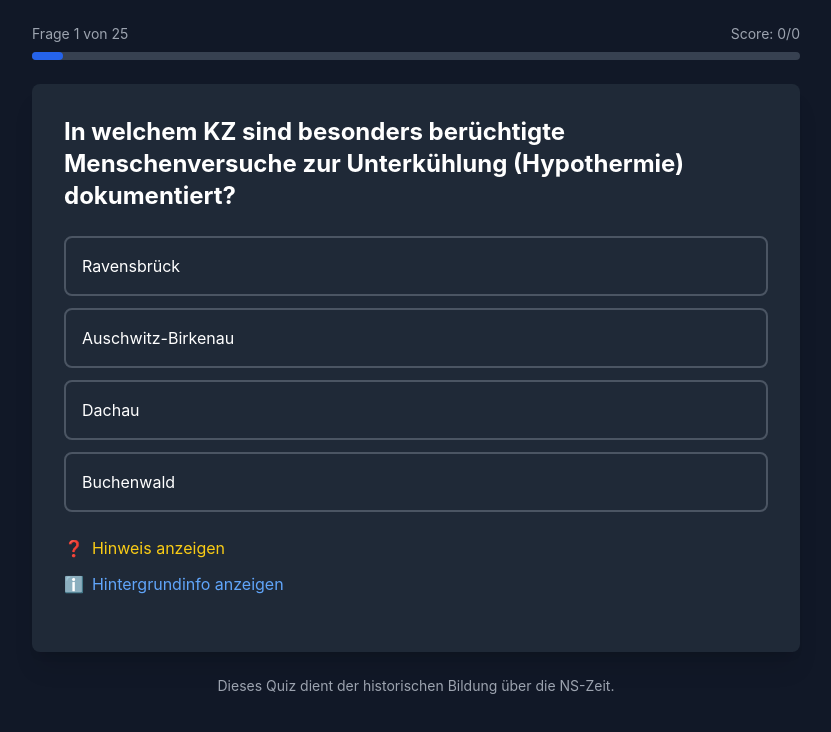
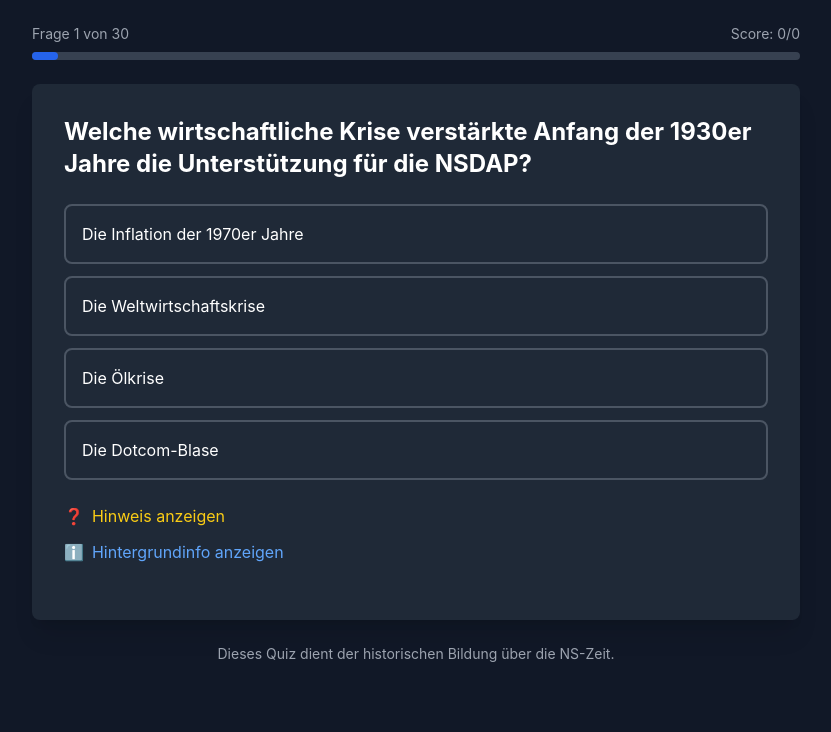
Before and after one commit to Doridewrfisch/Quiz-ns-zeit, a plain HTML site: page index.html in a window 1280 px wide. Shown: the whole page, without its empty margins (224-1055 px from the left). Drawn offline with nearby package versions, Linux system fonts and the light colour scheme.

Commit message:
Update index.html
Mit mehr stuff oder so

```diff
--- a/index.html
+++ b/index.html
@@ -15,8 +15,13 @@
     <div id="app"></div>
 
     <script>
-        // Basisfragen unverändert (Quelle: angepasste Lehrinhalte)
+        // Basisfragen (erweitert um 5 neue Fragen zur Machtübernahme)
         const baseQuestions = [
+            { question: "Welche wirtschaftliche Krise verstärkte Anfang der 1930er Jahre die Unterstützung für die NSDAP?", options: ["Die Ölkrise", "Die Weltwirtschaftskrise", "Die Inflation der 1970er Jahre", "Die Dotcom-Blase"], correct: 1, hint: "Diese Krise begann 1929 und führte zu massiver Arbeitslosigkeit in Deutschland.", info: "Die Weltwirtschaftskrise ab 1929 führte zu massiver Arbeitslosigkeit und Verarmung. Viele Menschen verloren das Vertrauen in die Demokratie der Weimarer Republik und wandten sich radikalen Parteien wie der NSDAP zu, die Besserung versprachen." },
+            { question: "Welche Position erhielt Hitler am 30. Januar 1933?", options: ["Reichspräsident", "Reichstagspräsident", "Reichskanzler", "Außenminister"], correct: 2, hint: "Er wurde vom Reichspräsidenten Hindenburg in dieses Amt berufen.", info: "Hitler wurde nicht durch eine Mehrheit gewählt, sondern vom Reichspräsidenten Paul von Hindenburg zum Reichskanzler ernannt. Konservative Politiker glaubten, sie könnten ihn 'benutzen' und kontrollieren - ein fataler Fehler." },
+            { question: "Welches Ereignis nutzte die NSDAP 1933, um politische Gegner zu verfolgen und Grundrechte einzuschränken?", options: ["Das Münchener Abkommen", "Der Reichstagsbrand", "Der Hitler-Ludendorff-Putsch", "Die Nacht der langen Messer"], correct: 1, hint: "Dieses Gebäude brannte im Februar 1933, und die Kommunisten wurden dafür verantwortlich gemacht.", info: "Nach dem Brand des Reichstagsgebäudes beschuldigte die NSDAP die Kommunisten. Mit der Reichstagsbrandverordnung wurden viele Grundrechte außer Kraft gesetzt, was Verhaftungen politischer Gegner und den Aufbau einer Diktatur erleichterte." },
+            { question: "Wie hieß das Gesetz, das Hitler im März 1933 nahezu unbegrenzte Gesetzgebungsbefugnisse gab?", options: ["Ermächtigungsgesetz", "Nürnberger Gesetz", "Weimarer Verfassungsgesetz", "Gleichschaltungsgesetz"], correct: 0, hint: "Der Name dieses Gesetzes beschreibt, was es tat: Es ermächtigte die Regierung zu unbeschränkter Macht.", info: "Das Ermächtigungsgesetz erlaubte der Regierung, ohne Zustimmung des Reichstags Gesetze zu erlassen - sogar solche, die die Verfassung änderten. Damit war der entscheidende Schritt zur Aufhebung der Demokratie getan." },
+            { question: "Wie nennt man die systematische Ausschaltung politischer und gesellschaftlicher Institutionen zugunsten der NSDAP im Jahr 1933/34?", options: ["Appeasement", "Gleichschaltung", "Entnazifizierung", "Reparationen"], correct: 1, hint: "Dieser Begriff bedeutet, dass alle Bereiche des öffentlichen Lebens auf eine Linie gebracht wurden.", info: "'Gleichschaltung' bedeutete, dass alle Bereiche des öffentlichen Lebens - Medien, Vereine, Verwaltung, Kultur - unter Kontrolle der NSDAP gebracht wurden. Damit wurde die Diktatur vollständig etabliert." },
             { question: "In welchem KZ sind besonders berüchtigte Menschenversuche zur Unterkühlung (Hypothermie) dokumentiert?", options: ["Dachau", "Auschwitz-Birkenau", "Ravensbrück", "Buchenwald"], correct: 0, hint: "Diese Versuche wurden im Zusammenhang mit Luftfahrtforschung und medizinischen Tests durchgeführt.", info: "Dachau: dokumentierte Unterkühlungs- und Druckkammer‑Versuche an Häftlingen." },
             { question: "In welchem Lager führte Josef Mengele besonders grausame Experimente an Zwillingen durch?", options: ["Auschwitz-Birkenau", "Dachau", "Buchenwald", "Ravensbrück"], correct: 0, hint: "Der Arzt wurde als 'Todesengel' bekannt.", info: "Josef Mengele praktizierte in Auschwitz und führte insbesondere an Zwillingen, Kindern und anderen Häftlingen brutale Experimente durch." },
             { question: "Welches der genannten Lager war hauptsächlich ein Konzentrationslager für Frauen, in dem u. a. medizinische Versuche an Frauen stattfanden?", options: ["Ravensbrück", "Dachau", "Buchenwald", "Auschwitz-Birkenau"], correct: 0, hint: "Es lag nördlich von Berlin und war primär für weibliche Häftlinge vorgesehen.", info: "Ravensbrück war das größte Frauenkonzentrationslager; dort sind zahlreiche Misshandlungen und Versuche dokumentiert." },
@@ -59,7 +64,7 @@
                 return {
                     question: q.question,
                     type: 'year',
-                    answer: q.answer, // numerische Jahresantwort
+                    answer: q.answer,
                     hint: q.hint,
                     info: q.info
                 };
@@ -87,7 +92,6 @@
         let answeredQuestions = [];
         let showResult = false;
 
-        // Render- und Interaktionsfunktionen (unverändert, nur leicht bereinigt)
         function render() {
             const app = document.getElementById('app');
 
@@ -222,7 +226,7 @@
 
         function handleAnswer(index) {
             const currentQ = questions[currentQuestion];
-            if (currentQ.type === 'year') return; // year questions handled via submitYear()
+            if (currentQ.type === 'year') return;
             if (selectedAnswer !== null) return;
 
             selectedAnswer = index;
@@ -249,7 +253,7 @@
 
             // Akzeptanz ±2 Jahre
             const correct = Math.abs(val - currentQ.answer) <= 2;
-            selectedAnswer = val; // store the numeric input to show feedback
+            selectedAnswer = val;
             if (correct) score++;
             answeredQuestions.push({ question: currentQuestion, correct });
             render();
@@ -292,3 +296,5 @@
         // Initial render
         render();
     </script>
+</body>
+</html>
```
